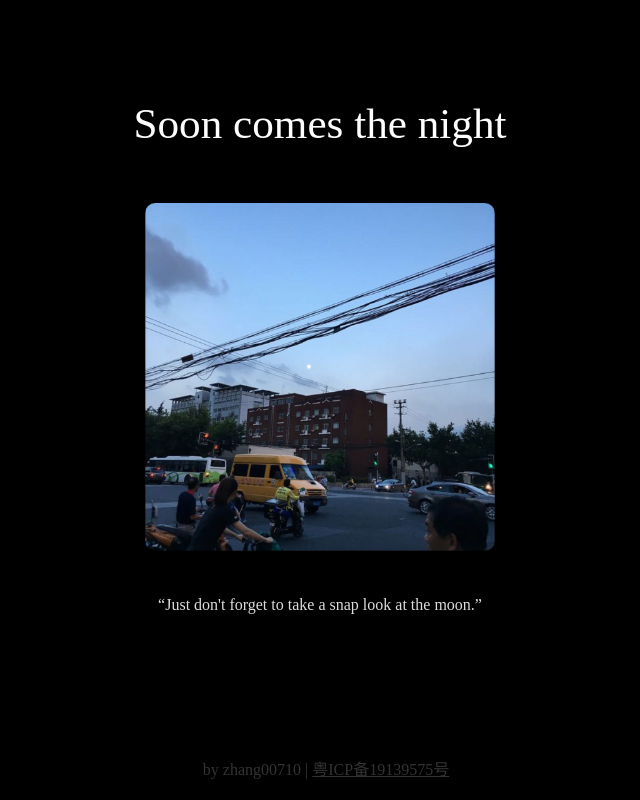
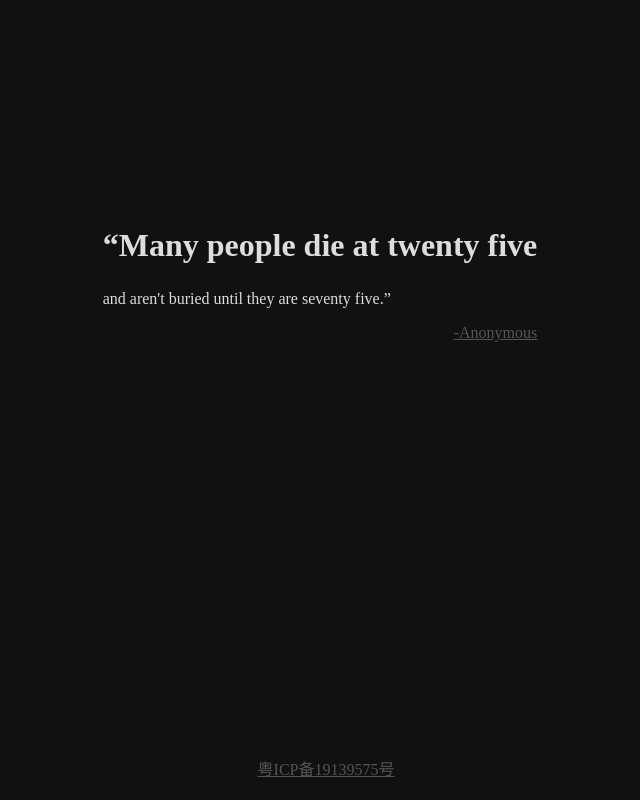
Before and after one commit to theoriz0/theoriz-homepage, a website: page public/index.html in a window 1280 px wide. Shown: the whole page, without its empty margins (320-960 px from the left). Drawn offline with Linux system fonts and the light colour scheme; a web font is replaced by a local one.

Commit message:
modify the content and layout of the homepage

```diff
--- a/public/index.html
+++ b/public/index.html
@@ -3,29 +3,20 @@
 <head>
     <meta charset="UTF-8">
     <meta name="viewport" content="width=device-width, initial-scale=1.0">
-    <meta http-equiv="X-UA-Compatible" content="ie=edge">
     <title>Theoriz's homepage</title>
     <link href="./styles/style.css" rel="stylesheet" type="text/css">
+    <link href="https://fonts.googleapis.com/css?family=Mate+SC&display=swap" rel="stylesheet">
 </head>
 <body>
     <main>
-        <header>
-            <h1>Soon comes the night</h1>
-        </header>
-        <section class="gallery">
-            <picture>
-                <img src="images/look-up-to-the-moon.jpg" alt="moon and dark blue sky, passengers and vehicles. shot at dawn in Shanghai">
-            </picture>
-        </section>
         <section class="quote">
             <blockquote >
-                <p>Just don't forget to take a snap look at the moon.</p>
-                <!-- <footer>-Anonymous</footer> -->
+                <h1>Many people die at twenty five</h1>
+                <p>and aren't buried until they are seventy five.</p>
+                <footer><a href="https://www.quora.com/What-is-the-original-source-of-the-quote-Many-people-die-at-twenty-five-and-arent-buried-until-they-are-seventy-five">-Anonymous</a></footer>
             </blockquote>
         </section>
         <footer>
-            <span class="owner-info">by zhang00710</span>
-            <span> | </span>
             <a  class="beian-info" href="http://www.beian.miit.gov.cn/">粤ICP备19139575号</a>
         </footer>
     </main>
--- a/public/styles/style.css
+++ b/public/styles/style.css
@@ -1,16 +1,16 @@
 body {
-  background-color: black;
+  background-color: #111;
   margin: auto;
   height: 100vh;
 }
 
 h1 {
-  color: white;
+  color: #ddd;
+  font-size: 2em;
 }
 
 main {
   margin: auto;
-  width: 750px;
   display: flex;
   flex-direction: column;
   align-items: center;
@@ -18,16 +18,13 @@ main {
   height: 100vh;
 }
 
-header {
-  margin-top: 70px;
+.quote {
+  margin-top: 25vh;
 }
-
-header h1 {
-  font-size: 2.7em;
-  font-weight: 100;
+blockquote {
+  font-family: 'Mate SC', 'Times New Roman', serif;
 }
-
-blockquote p::before {
+blockquote h1::before {
   content: '\201C';
 }
 
@@ -36,8 +33,9 @@ blockquote p::after {
 }
 
 blockquote footer {
-  display: none;
+  text-align: right;
 }
+
 footer {
   align-self: bottom;
   margin-bottom: 20px;
@@ -46,7 +44,7 @@ p,span,footer {
   color: #ddd;
 }
 footer * {
-  color: #333;
+  color: #555;
 }
 footer {
   margin-left: 12px;
@@ -60,7 +58,5 @@ footer {
 }
 .quote {
   margin-bottom: 100px;
-}
-quote {
   color: #ddd;
 }
```
Also changed, not shown: public/images/look-up-to-the-moon.jpg (deleted).
